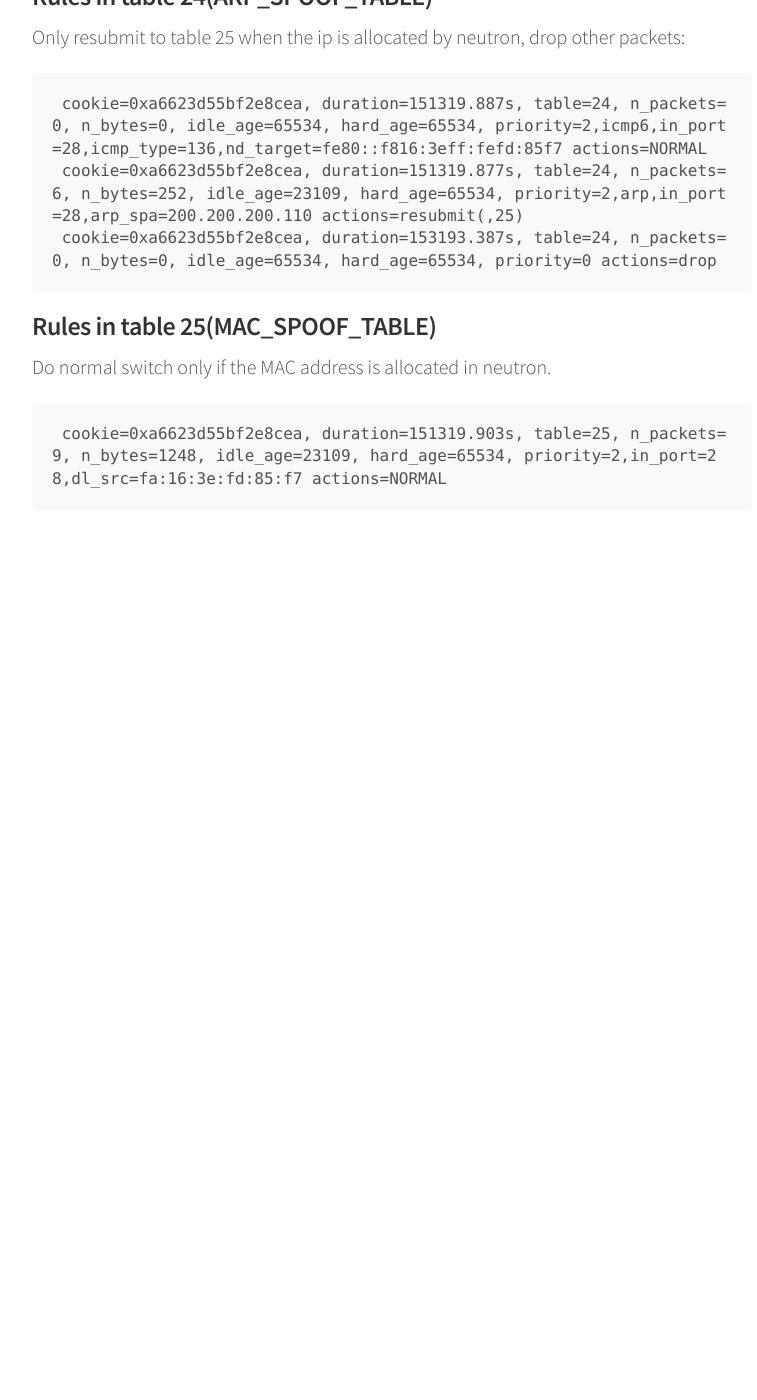
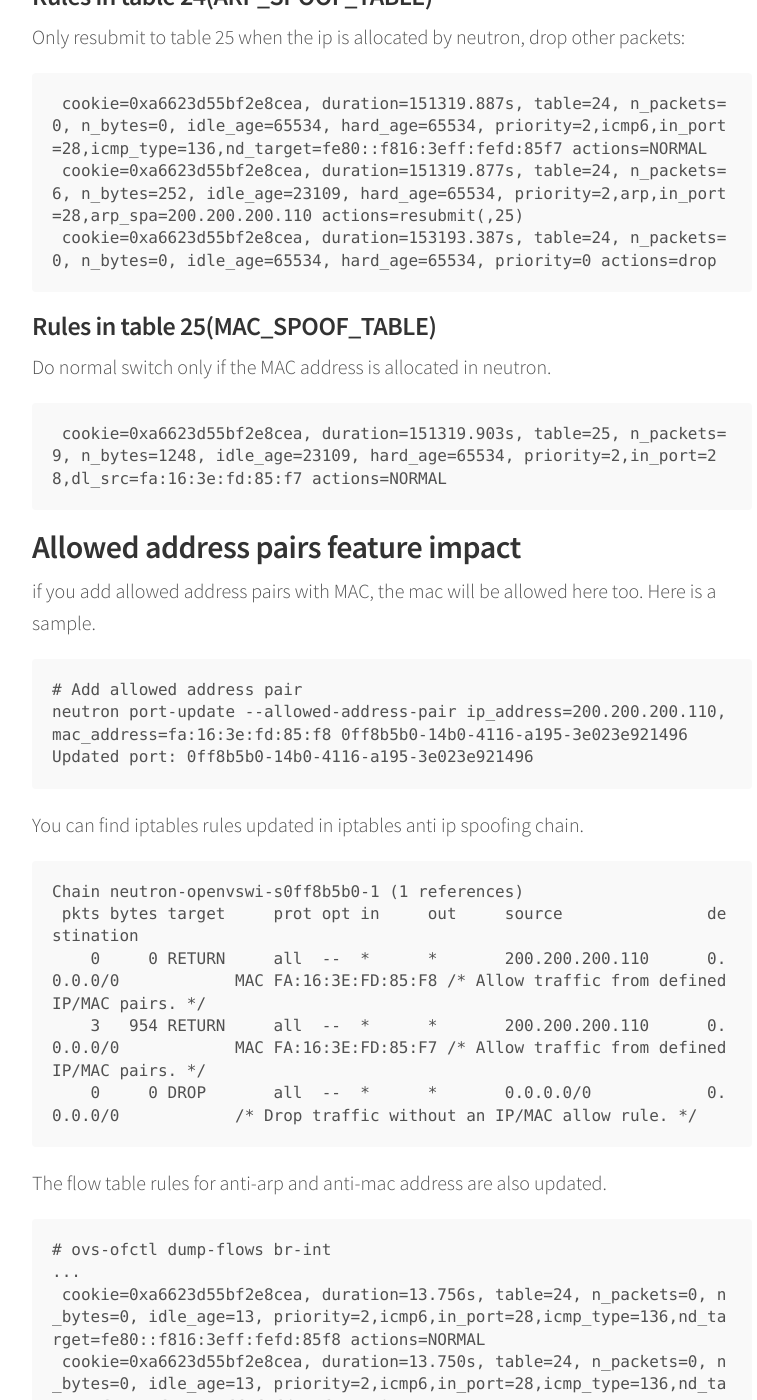
Before and after one commit to LipingMao/LipingMao.github.io, a Jekyll site: the page built from _posts/2016-09-11-neutron_anti_arp_spoofing_and_mac_spoofing.md, in a window 1280 px wide and 1400 px high, scrolled down 2721 px. Shown: the whole window, without its empty margins (248-1005 px from the left). Built offline with Jekyll 4.4.1, drawn with Linux system fonts in a browser that asks for light colours; before the commit the page ends 3351 px from its top, so only the background shows below that; some of the changed text lies outside the part shown.

Commit message:
update post

````diff
--- a/_posts/2016-09-11-neutron_anti_arp_spoofing_and_mac_spoofing.md
+++ b/_posts/2016-09-11-neutron_anti_arp_spoofing_and_mac_spoofing.md
@@ -89,3 +89,36 @@ Do normal switch only if the MAC address is allocated in neutron.
 ```
  cookie=0xa6623d55bf2e8cea, duration=151319.903s, table=25, n_packets=9, n_bytes=1248, idle_age=23109, hard_age=65534, priority=2,in_port=28,dl_src=fa:16:3e:fd:85:f7 actions=NORMAL
 ```
+
+## Allowed address pairs feature impact
+
+if you add allowed address pairs with MAC, the mac will be allowed here too. Here is a sample.
+
+```
+# Add allowed address pair
+neutron port-update --allowed-address-pair ip_address=200.200.200.110,mac_address=fa:16:3e:fd:85:f8 0ff8b5b0-14b0-4116-a195-3e023e921496
+Updated port: 0ff8b5b0-14b0-4116-a195-3e023e921496
+```
+
+You can find iptables rules updated in iptables anti ip spoofing chain.
+
+```
+Chain neutron-openvswi-s0ff8b5b0-1 (1 references)
+ pkts bytes target     prot opt in     out     source               destination
+    0     0 RETURN     all  --  *      *       200.200.200.110      0.0.0.0/0            MAC FA:16:3E:FD:85:F8 /* Allow traffic from defined IP/MAC pairs. */
+    3   954 RETURN     all  --  *      *       200.200.200.110      0.0.0.0/0            MAC FA:16:3E:FD:85:F7 /* Allow traffic from defined IP/MAC pairs. */
+    0     0 DROP       all  --  *      *       0.0.0.0/0            0.0.0.0/0            /* Drop traffic without an IP/MAC allow rule. */
+```
+
+The flow table rules for anti-arp and anti-mac address are also updated.
+
+```
+# ovs-ofctl dump-flows br-int
+...
+ cookie=0xa6623d55bf2e8cea, duration=13.756s, table=24, n_packets=0, n_bytes=0, idle_age=13, priority=2,icmp6,in_port=28,icmp_type=136,nd_target=fe80::f816:3eff:fefd:85f8 actions=NORMAL
+ cookie=0xa6623d55bf2e8cea, duration=13.750s, table=24, n_packets=0, n_bytes=0, idle_age=13, priority=2,icmp6,in_port=28,icmp_type=136,nd_target=fe80::f816:3eff:fefd:85f7 actions=NORMAL
+ cookie=0xa6623d55bf2e8cea, duration=13.740s, table=24, n_packets=0, n_bytes=0, idle_age=13, priority=2,arp,in_port=28,arp_spa=200.200.200.110 actions=resubmit(,25)
+...
+ cookie=0xa6623d55bf2e8cea, duration=13.779s, table=25, n_packets=0, n_bytes=0, idle_age=13, priority=2,in_port=28,dl_src=fa:16:3e:fd:85:f8 actions=NORMAL
+ cookie=0xa6623d55bf2e8cea, duration=13.774s, table=25, n_packets=0, n_bytes=0, idle_age=13, priority=2,in_port=28,dl_src=fa:16:3e:fd:85:f7 actions=NORMAL
+```
````
